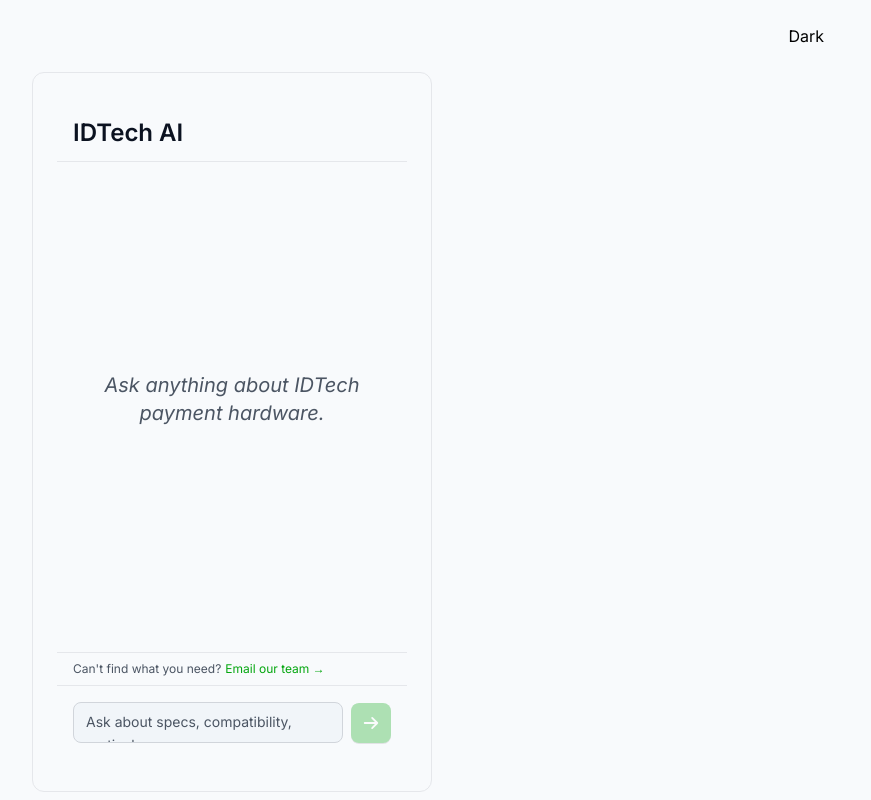
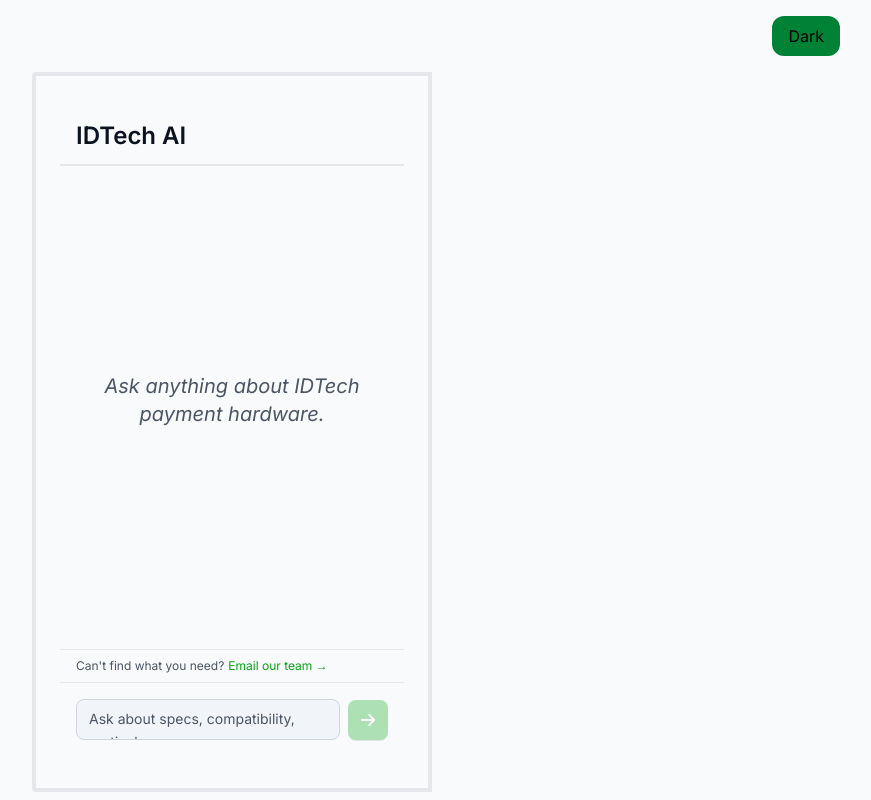
Before and after one commit to deyi0v0/idtech-suggestion-engine, a React (Vite) app in the folder frontend/: page / in a window 1280 px wide. Shown: the whole page, without its empty margins (408-1279 px from the left). Built offline with nearby package versions, Linux system fonts and the light colour scheme.

Commit message:
Fix colors and border for visibility

```diff
--- a/frontend/src/App.tsx
+++ b/frontend/src/App.tsx
@@ -111,7 +111,7 @@
             setTheme(next);
             applyTheme(next);
           }}
-          className="rounded-md px-3 py-1"
+          className="rounded-md bg-green-700 px-3 py-1"
         >
           {theme === "dark" ? "Light" : "Dark"}
         </GenericButton>
--- a/frontend/src/components/ChatWindow.tsx
+++ b/frontend/src/components/ChatWindow.tsx
@@ -46,9 +46,9 @@
   }, [messages, isTyping]);
 
   return (
-      <div className="mx-auto min-w-[50vh] max-w-[50vh] px-6 py-8 flex flex-col min-h-[90vh] border rounded-xl overflow-hidden chat-bg text-primary" style={{ borderColor: "var(--border)" }}>
+      <div className="mx-auto min-w-[50vh] max-w-[50vh] px-6 py-8 flex flex-col min-h-[90vh] border-4 rounded-s overflow-hidden chat-bg text-primary" style={{ borderColor: "var(--border)" }}>
       {/* Header */}
-      <div className="flex items-center gap-2.5 px-4 py-3 border-b shrink-0" style={{ borderColor: "var(--border)" }}>
+      <div className="flex items-center gap-2.5 px-4 py-3 border-b-2 shrink-0" style={{ borderColor: "var(--border)" }}>
         <div>
           <p className="text-2xl font-semibold text-primary">IDTech AI</p>
         </div>
```
